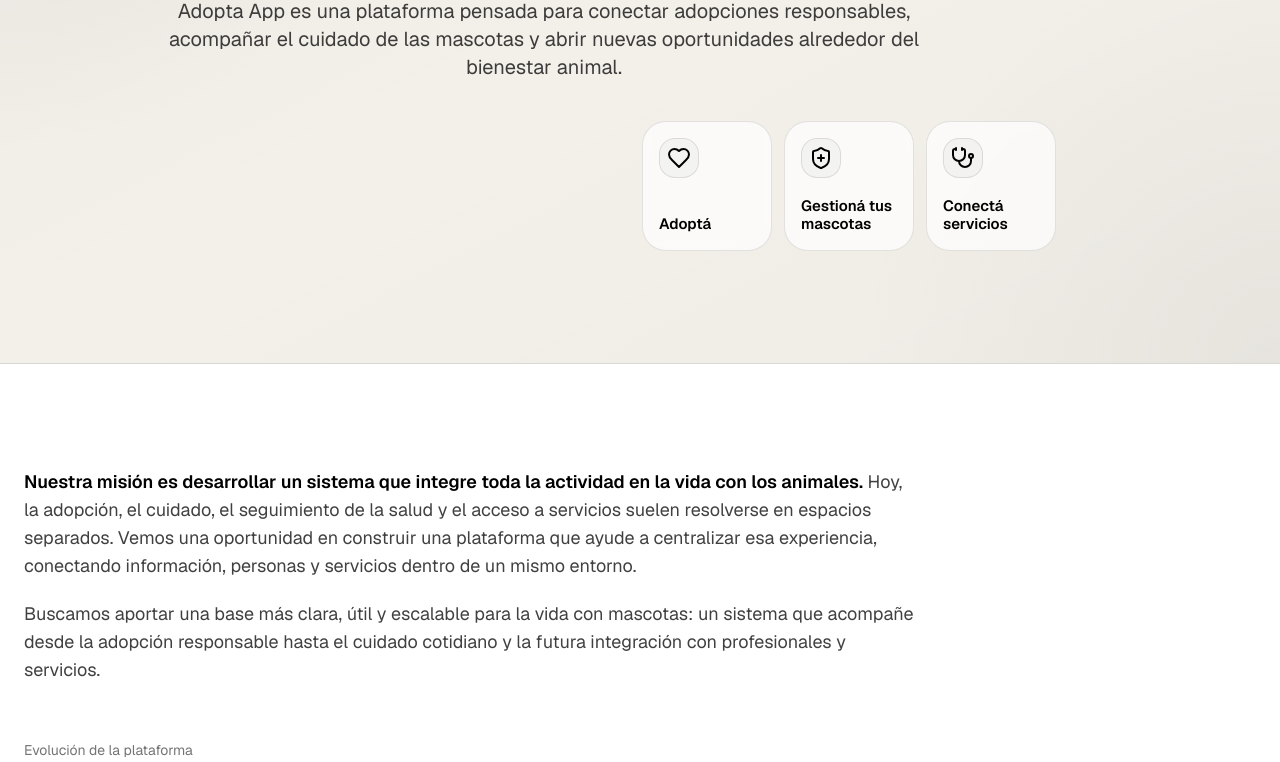
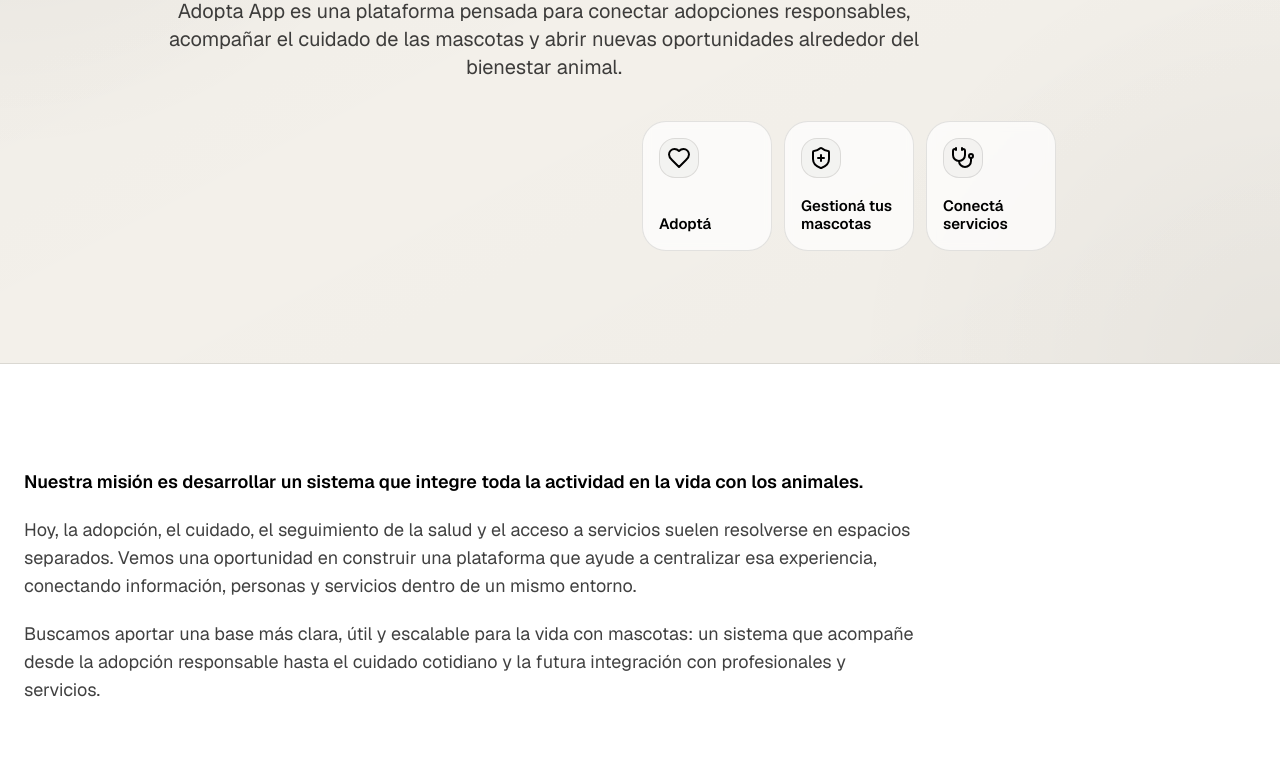
Before and after one commit to SantiagoPlus/adoptar_app, a Next.js app: page /vision in a window 1280 px wide. Shown: the part 366-1128 px from the top of the page. Built offline with nearby package versions, Linux system fonts and the light colour scheme; no server answers.

Commit message:
Update platform-overview.tsx

```diff
--- a/components/vision/platform-overview.tsx
+++ b/components/vision/platform-overview.tsx
@@ -2,10 +2,13 @@ export function PlatformOverview() {
   return (
     <section className="mb-14">
       <div className="max-w-4xl">
-        <p className="text-base leading-8 text-black/75 md:text-lg">
+        <p className="text-base leading-8 text-black md:text-lg">
           <strong className="font-semibold text-black">
             Nuestra misión es desarrollar un sistema que integre toda la actividad en la vida con los animales.
-          </strong>{" "}
+          </strong>
+        </p>
+
+        <p className="mt-5 text-base leading-8 text-black/75 md:text-lg">
           Hoy, la adopción, el cuidado, el seguimiento de la salud y el acceso
           a servicios suelen resolverse en espacios separados. Vemos una
           oportunidad en construir una plataforma que ayude a centralizar esa
```
